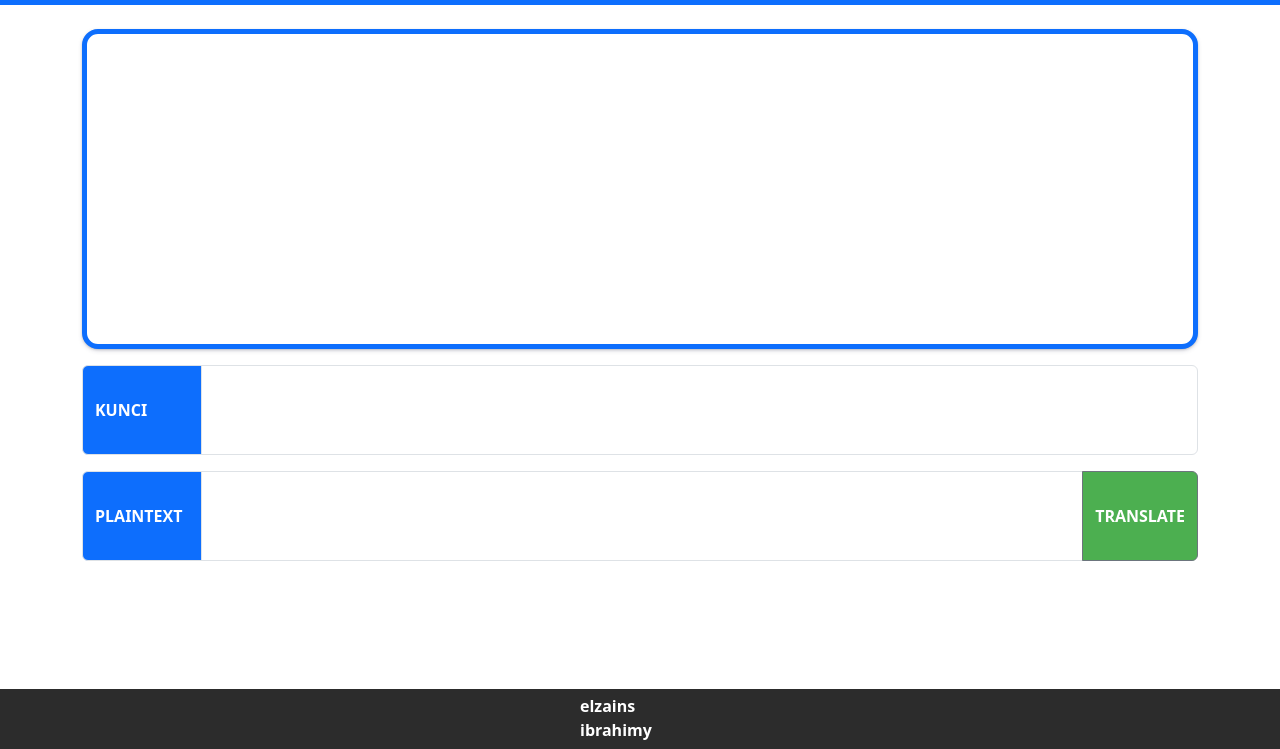
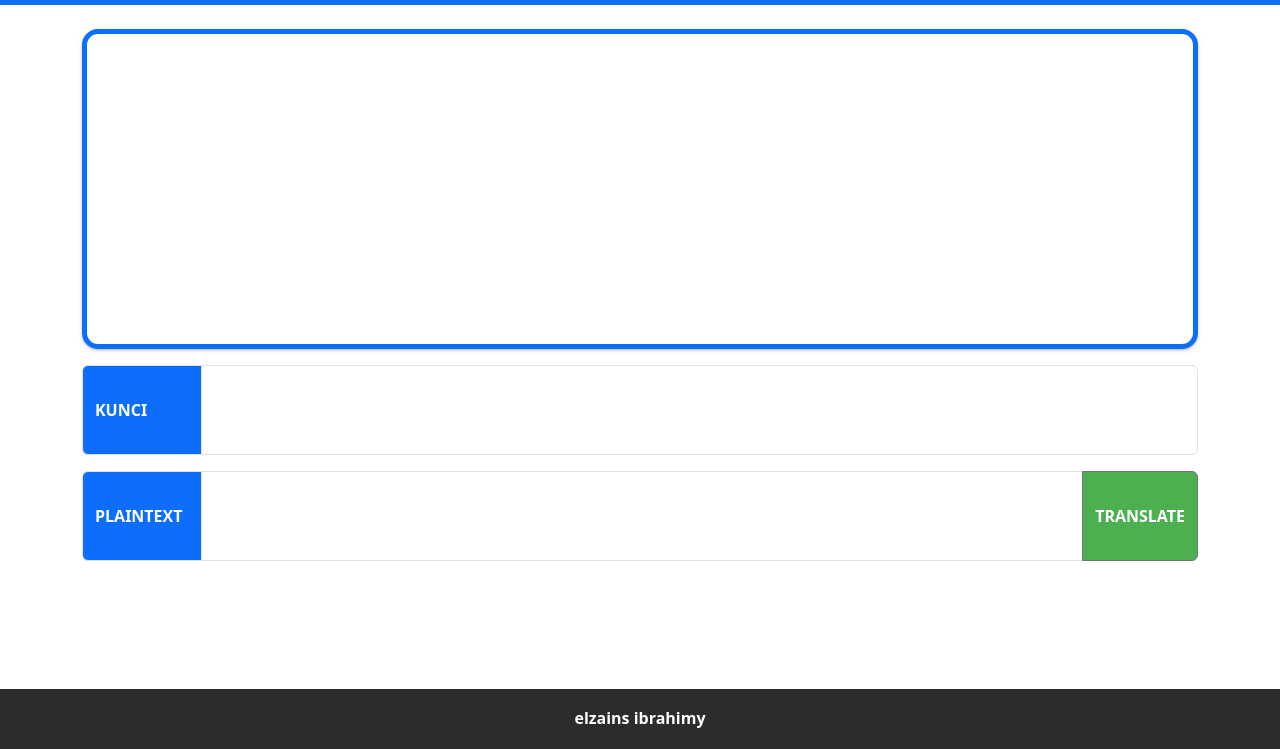
Before and after one commit to elzains/Classic-Cryptography-Project, a website: page enkripsi.html in a window 1280 px wide. Shown: the part 51-800 px from the top of the page. Drawn offline with nearby package versions, Linux system fonts and the light colour scheme.

Commit message:
Update style.css

```diff
--- a/style.css
+++ b/style.css
@@ -59,7 +59,7 @@ footer p{
     display: flex;
     justify-content: center;
     align-items: center;
-    width: 120px;
+    width: 220px;
     height: 32px;
     color: #ffffff;
     font-weight: bold;
```
